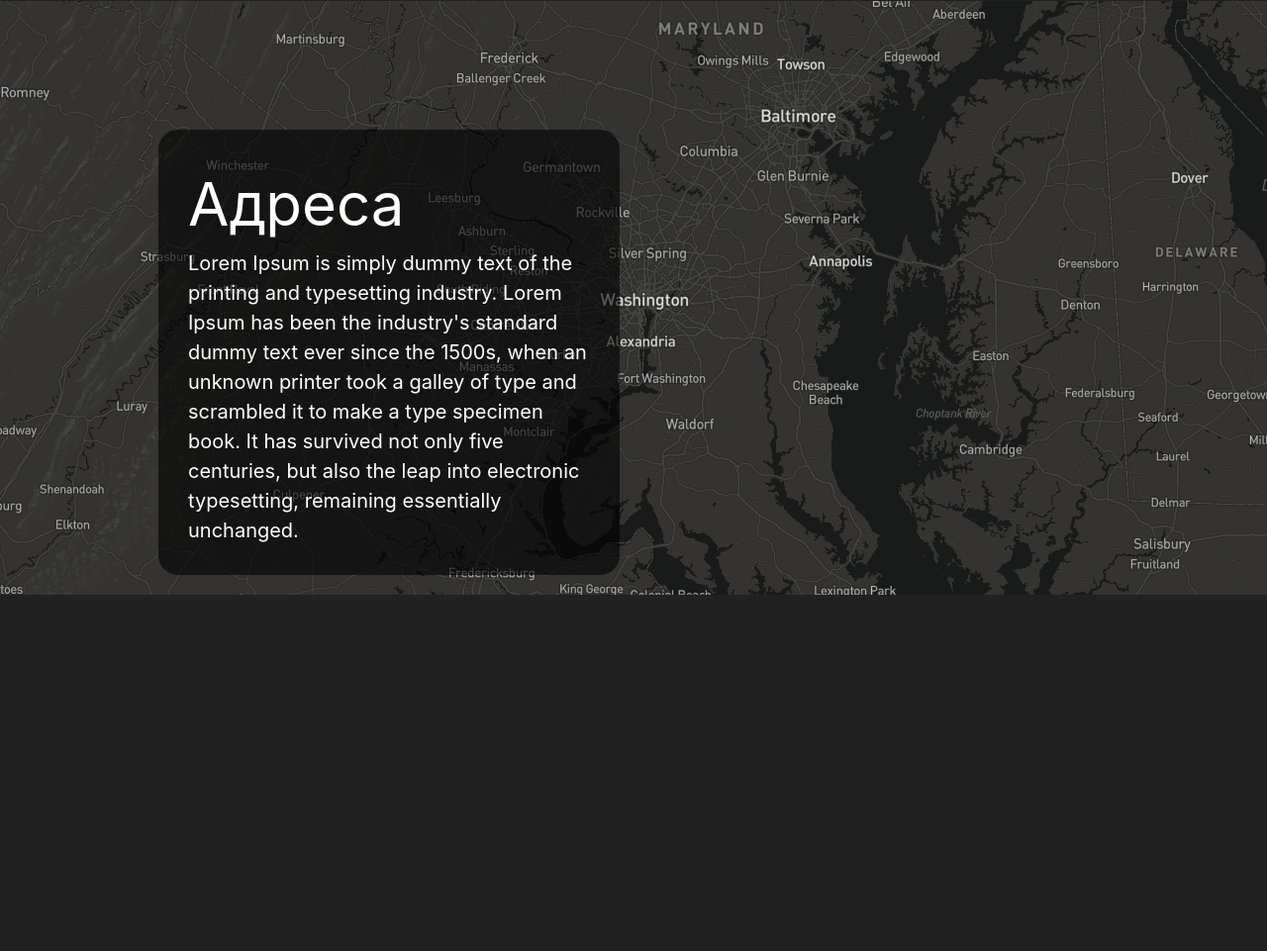
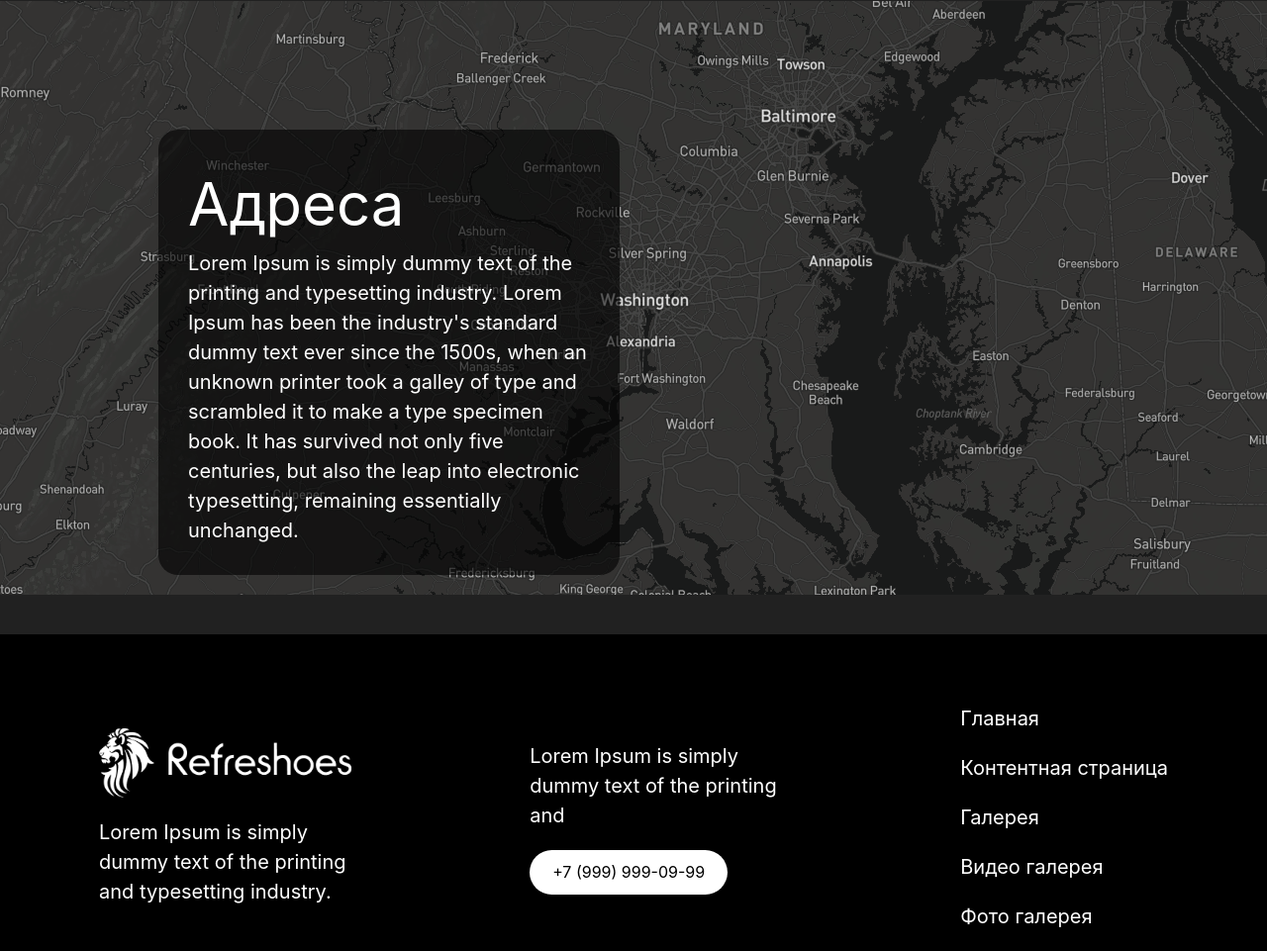
Before and after one commit to sodatovruslan/Home23, a website: page src/index3.html in a window 1280 px wide. Shown: the part 2068-3029 px from the top of the page at 99% size. Before the commit the page ends 2669 px from the top, so only its background shows below. Drawn offline with nearby package versions, Linux system fonts and the light colour scheme; files that its build step writes are made by us from their sources; files whose address does not match are found by name.

Commit message:
add footer

```diff
--- a/src/index3.html
+++ b/src/index3.html
@@ -94,6 +94,28 @@
 			</div>
 			</div>
 </section>
+<footer class='bg-[black] p-[20px] mt-[40px]'>
+	<div class='md:flex-row md:justify-around md:mt-[50px] flex flex-col gap-[20px] items-center'>
 
+<div class='w-[255px] flex flex-col gap-[20px]'>
+	<img src="./imgsrc/Refreshoes_LOGO копия 2 (1).png" alt="">
+	<p class='text-[20px] text-[#FFFFFF]'>Lorem Ipsum is simply dummy text of the printing and typesetting industry.</p>
+</div>
+<div class='w-[255px] flex flex-col gap-[20px]'>
+<p class='text-[20px] text-[#FFFFFF]'>Lorem Ipsum is simply dummy text of the printing and </p>
+<button class='w-[200px] h-[45px] bg-[#FFFFFF] rounded-[27px]'>+7 (999) 999-09-99</button>
+
+</div>
+<div class='flex flex-col gap-[20px]'>
+	<p class='text-[20px] text-[#FFFFFF]'>Главная</p>
+	<p class='text-[20px] text-[#FFFFFF]'>Контентная страница</p>
+	<p class='text-[20px] text-[#FFFFFF]'>Галерея</p>
+	<p class='text-[20px] text-[#FFFFFF]'>Видео галерея</p>
+		<p class='text-[20px] text-[#FFFFFF]'>Фото галерея</p>
+</div>
+
+
+	</div>
+</footer>
 </body>
 </html>
```
